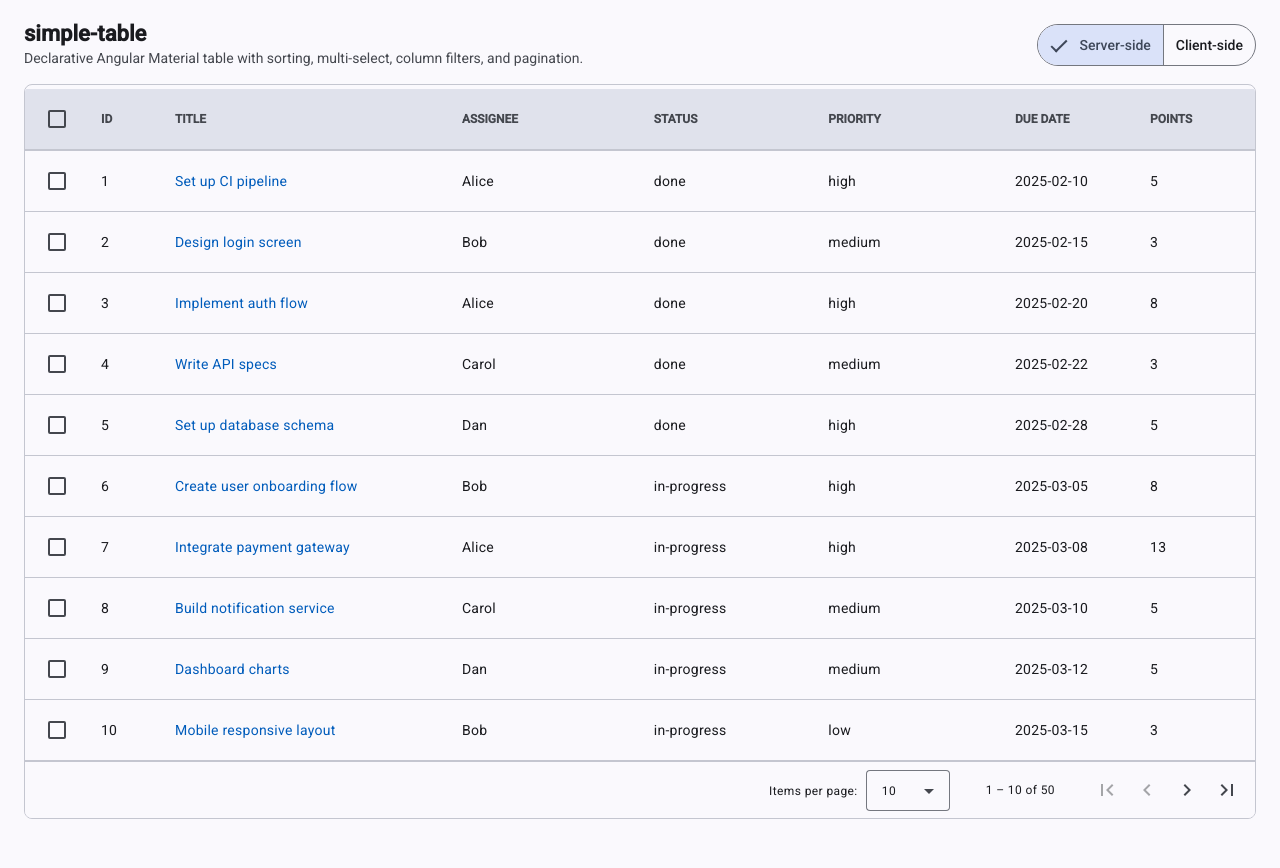
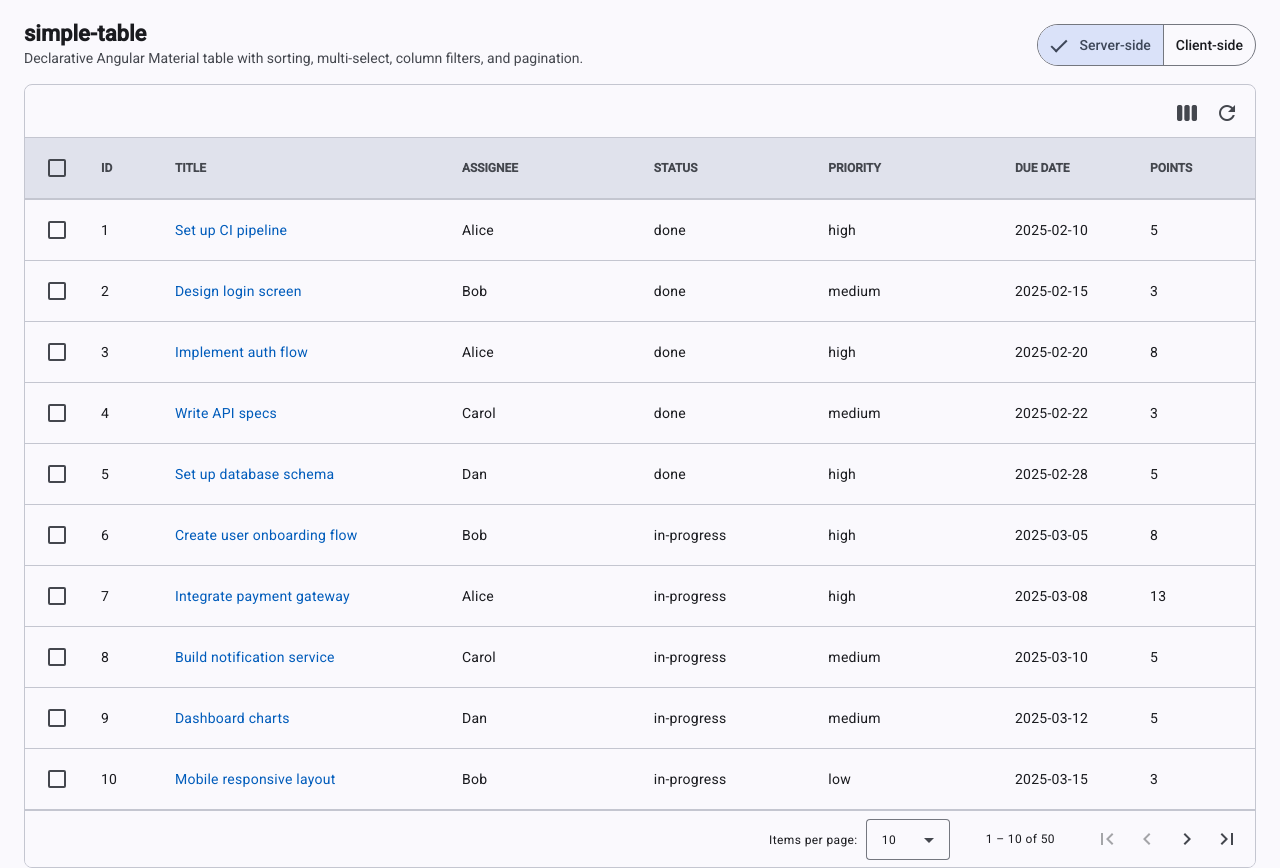
Before and after one commit to xonaib/ng-simple-table, an Angular app: page / in a window 1280 px wide. Before the commit the page ends 819 px from the top, so only its background shows below. Built offline with nearby package versions, Linux system fonts and the light colour scheme.

Commit message:
column chooser working

```diff
--- a/src/app/demo/demo-table-page.component.html
+++ b/src/app/demo/demo-table-page.component.html
@@ -42,6 +42,7 @@
     (sortChange)="onSortChange($event)"
     (filterChange)="onFilterChange($event)"
     (selectionChange)="onSelectionChange($event)"
+    (refresh)="onRefresh()"
   >
     <!-- custom cell template for the title column — the header is auto-generated
          inside simple-table so mat-sort-header works on all columns uniformly -->
--- a/src/app/demo/demo-table-page.component.ts
+++ b/src/app/demo/demo-table-page.component.ts
@@ -51,6 +51,8 @@ export class DemoTablePageComponent {
     isPaginated: true,
     paginationOptions: { defaultPageSize: 10, pageSizeOptions: [5, 10, 25, 50] },
     clientSide: this.isClientSide(),
+    showColumnChooser: true,
+    showRefresh: true,
   }));
 
   // ---- filter options (derived once from the full dataset) ----
@@ -59,10 +61,11 @@ export class DemoTablePageComponent {
 
   // ---- server-side state signals ----
 
-  private readonly _activeFilters = signal<Map<string, ItemParent>>(new Map());
-  private readonly _sortState     = signal<Sort | null>(null);
-  readonly _pageIndex             = signal(0);   // non-private: passed to simple-table [pageIndex]
-  private readonly _pageSize      = signal(10);
+  private readonly _activeFilters  = signal<Map<string, ItemParent>>(new Map());
+  private readonly _sortState      = signal<Sort | null>(null);
+  readonly _pageIndex              = signal(0);   // non-private: passed to simple-table [pageIndex]
+  private readonly _pageSize       = signal(10);
+  private readonly _refreshCounter = signal(0);
 
   // ---- HTTP params (server-side mode) ----
 
@@ -84,9 +87,11 @@ export class DemoTablePageComponent {
   });
 
   // Combined trigger so switching modes also fires a new request.
+  // _refreshCounter is included so incrementing it forces a new HTTP request.
   private readonly _queryTrigger = computed(() => ({
     clientSide: this.isClientSide(),
     params:     this._serverSideParams(),
+    refresh:    this._refreshCounter(),
   }));
 
   // ---- loading + HTTP response ----
@@ -146,6 +151,11 @@ export class DemoTablePageComponent {
     this.selectedTasks.set(rows);
   }
 
+  onRefresh(): void {
+    this._pageIndex.set(0);
+    this._refreshCounter.update(n => n + 1);
+  }
+
   // ---- helpers ----
 
   private _buildFiltersData(): ColumnFiltersData {
--- a/src/app/simple-table/simple-table.component.html
+++ b/src/app/simple-table/simple-table.component.html
@@ -1,3 +1,27 @@
+@if (_hasToolbar()) {
+  <div class="st-toolbar">
+    @if (tableConfig().showColumnChooser) {
+      <button mat-icon-button [matMenuTriggerFor]="colMenu" aria-label="Choose columns">
+        <mat-icon>view_week</mat-icon>
+      </button>
+      <mat-menu #colMenu>
+        @for (col of _allDataColumns(); track col.columnDef) {
+          <button mat-menu-item (click)="$event.stopPropagation(); toggleColumn(col.columnDef)">
+            <mat-checkbox [checked]="!_hiddenColumns().has(col.columnDef)" [disableRipple]="true">
+              {{ col.header ?? col.columnDef | titlecase }}
+            </mat-checkbox>
+          </button>
+        }
+      </mat-menu>
+    }
+    @if (tableConfig().showRefresh) {
+      <button mat-icon-button (click)="refresh.emit()" aria-label="Refresh data">
+        <mat-icon>refresh</mat-icon>
+      </button>
+    }
+  </div>
+}
+
 <table
   class="simple-table"
   mat-table
@@ -28,8 +52,9 @@
   </ng-container>
 
   <!-- all data columns: header always auto-generated (so mat-sort-header works);
-       cell uses a custom cellDef template when provided, otherwise renders the value directly -->
-  @for (column of _dataColumns; track column.columnDef) {
+       cell uses a custom cellDef template when provided, otherwise renders the value directly.
+       All columns are declared here even if hidden so Material Table can restore them. -->
+  @for (column of _allDataColumns(); track column.columnDef) {
     <ng-container [matColumnDef]="column.columnDef">
       <th
         mat-header-cell
@@ -64,10 +89,10 @@
     </ng-container>
   }
 
-  <tr mat-header-row *matHeaderRowDef="_headers; sticky: stickyHeaders()"></tr>
+  <tr mat-header-row *matHeaderRowDef="_headers(); sticky: stickyHeaders()"></tr>
   <tr
     mat-row
-    *matRowDef="let row; columns: _headers"
+    *matRowDef="let row; columns: _headers()"
     [class.selected-row]="selection.isSelected(row)"
     (click)="selection.toggle(row)"
   ></tr>
--- a/src/app/simple-table/simple-table.component.scss
+++ b/src/app/simple-table/simple-table.component.scss
@@ -2,6 +2,17 @@
   display: block;
   width: 100%;
   overflow-x: auto;
+}
+
+// ---- toolbar ----
+
+.st-toolbar {
+  display: flex;
+  justify-content: flex-end;
+  align-items: center;
+  padding: 4px 8px;
+  border-bottom: 1px solid var(--mat-sys-outline-variant);
+  background: var(--mat-sys-surface);
 }
 
 .simple-table {
--- a/src/app/simple-table/simple-table.component.ts
+++ b/src/app/simple-table/simple-table.component.ts
@@ -4,6 +4,7 @@ import {
   Component,
   DestroyRef,
   TemplateRef,
+  computed,
   contentChildren,
   effect,
   inject,
@@ -19,6 +20,8 @@ import { MatSort, MatSortModule, Sort } from '@angular/material/sort';
 import { MatCheckboxModule } from '@angular/material/checkbox';
 import { MatPaginator, MatPaginatorModule, PageEvent } from '@angular/material/paginator';
 import { MatIconModule } from '@angular/material/icon';
+import { MatButtonModule } from '@angular/material/button';
+import { MatMenuModule } from '@angular/material/menu';
 import { SelectionChange, SelectionModel } from '@angular/cdk/collections';
 import { Observable, isObservable, of as observableOf } from 'rxjs';
 import { ColumnFilterComponent } from './column-filter/column-filter.component';
@@ -36,6 +39,8 @@ import { ColumnFiltersData, ColumnDef, ItemParent, TableConfig } from './table.t
     MatCheckboxModule,
     MatPaginatorModule,
     MatIconModule,
+    MatButtonModule,
+    MatMenuModule,
     ColumnFilterComponent,
   ],
   templateUrl: './simple-table.component.html',
@@ -83,14 +88,34 @@ export class SimpleTableComponent<T> implements AfterContentInit {
   readonly filterChange = output<Map<string, ItemParent>>();
   /** emits Angular Material's Sort object on column sort change */
   readonly sortChange = output<Sort>();
+  /** emits when the refresh button is clicked; host is responsible for re-fetching data */
+  readonly refresh = output<void>();
 
   // ---- internal state (template-accessible) ----
 
   readonly _data = signal<T[]>([]);
-  _headers: string[] = [];
-  _dataColumns: ColumnDef[] = [];
   readonly columnFilters = signal<Map<string, ItemParent>>(new Map());
   readonly customCellTemplates = new Map<string, TemplateRef<{ $implicit: unknown }>>();
+
+  /** All non-select columns — drives the matColumnDef block rendering (always all columns) */
+  readonly _allDataColumns = computed(() =>
+    this.tableColumns().filter(col => col.columnDef !== 'select')
+  );
+
+  /** Column keys currently hidden by the column chooser */
+  readonly _hiddenColumns = signal<Set<string>>(new Set());
+
+  /** Visible column keys (including select) — drives the table row layout */
+  readonly _headers = computed(() =>
+    this.tableColumns()
+      .map(col => col.columnDef)
+      .filter(key => !this._hiddenColumns().has(key))
+  );
+
+  /** True when at least one toolbar action is enabled */
+  readonly _hasToolbar = computed(() =>
+    !!(this.tableConfig().showColumnChooser || this.tableConfig().showRefresh)
+  );
 
   /** owned MatTableDataSource used when clientSide: true */
   readonly _matDs = new MatTableDataSource<T>();
@@ -220,16 +245,12 @@ export class SimpleTableComponent<T> implements AfterContentInit {
   private _populateColumns(): void {
     this.customCellTemplates.clear();
     this.cellDefs().forEach((d) => this.customCellTemplates.set(d.columnDef(), d.template));
+  }
 
-    this._headers = [];
-    this._dataColumns = [];
-
-    this.tableColumns().forEach((col: ColumnDef) => {
-      this._headers.push(col.columnDef);
-      if (col.columnDef !== 'select') {
-        this._dataColumns.push(col);
-      }
-    });
+  toggleColumn(columnDef: string): void {
+    const hidden = new Set(this._hiddenColumns());
+    hidden.has(columnDef) ? hidden.delete(columnDef) : hidden.add(columnDef);
+    this._hiddenColumns.set(hidden);
   }
 
   // ---- selection ----
--- a/src/app/simple-table/table.types.ts
+++ b/src/app/simple-table/table.types.ts
@@ -20,6 +20,10 @@ export interface TableConfig {
    * wiring up page/sort/filter event handlers.
    */
   clientSide?: boolean;
+  /** Show a column chooser button in the toolbar to toggle column visibility. */
+  showColumnChooser?: boolean;
+  /** Show a refresh button in the toolbar; emits the `refresh` output when clicked. */
+  showRefresh?: boolean;
 }
 
 export interface PaginationOptions {
```
